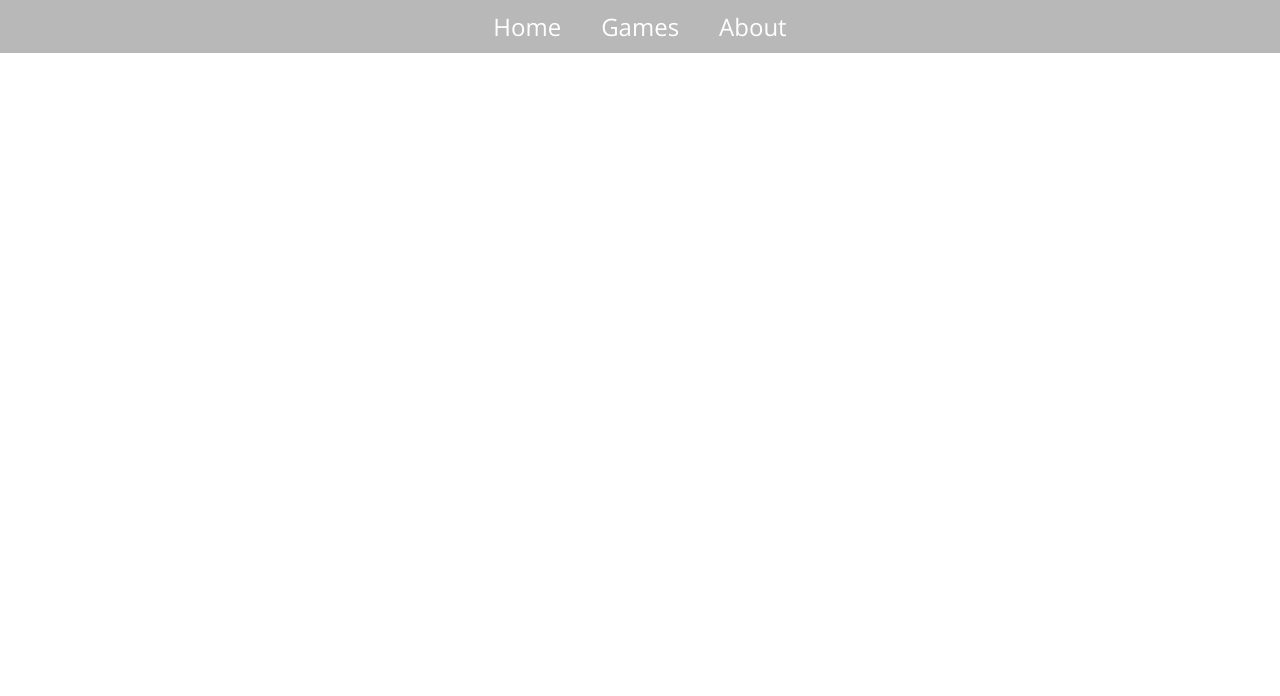
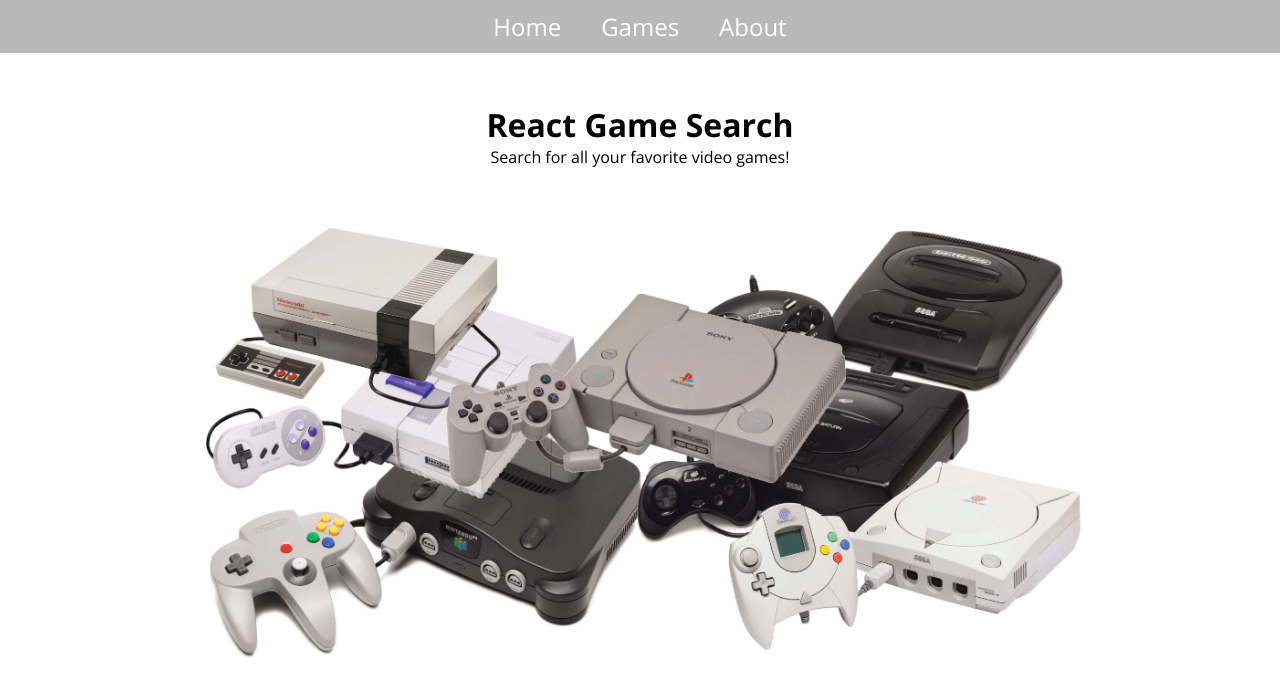
Before and after one commit to envincebal/react-game-search, a React (Create React App) app: page / in a window 1280 px wide. Shown: the top 696 px of the page. Built offline with nearby package versions, Linux system fonts and the light colour scheme.

Commit message:
Changed the basename Route

```diff
--- a/src/App.js
+++ b/src/App.js
@@ -4,24 +4,24 @@
 import GameSearch from './components/GameSearch';
 import GamesDetails from './components/GamesDetails';
 import MainPage from './components/MainPage';
-import { BrowserRouter as Router, Route, Switch } from "react-router-dom";
+import {HashRouter, Route, Switch } from "react-router-dom";
 
 class App extends Component {
   render() {
     return (
-      <Router>
+      <HashRouter basename="/">
         <div className="App">
           <Nav />
           <div className="container">
             <Switch>
-              <Route exact path="/react-game-search" component={MainPage} />
+              <Route exact path="/" component={MainPage} />
               <Route path="/games" component={GameSearch} />
               <Route  path="/about" component={About} />}
               <Route  path="/details" component={GamesDetails} />}
             </Switch>
           </div>
         </div>
-      </Router>
+      </HashRouter>
     );
   }
 }
--- a/src/index.js
+++ b/src/index.js
@@ -3,4 +3,6 @@
 import "./styles/css/index.css";
 import App from './App';
 
-ReactDOM.render(<App />, document.getElementById('root'));
+ReactDOM.render(
+  <App/>
+, document.getElementById('root'));
```
